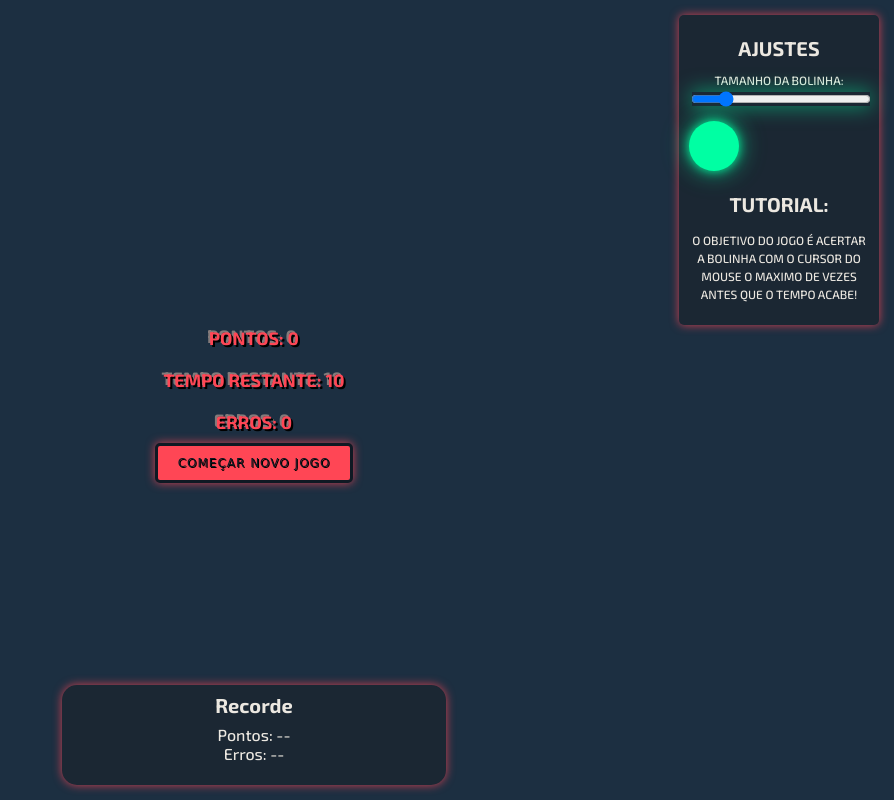
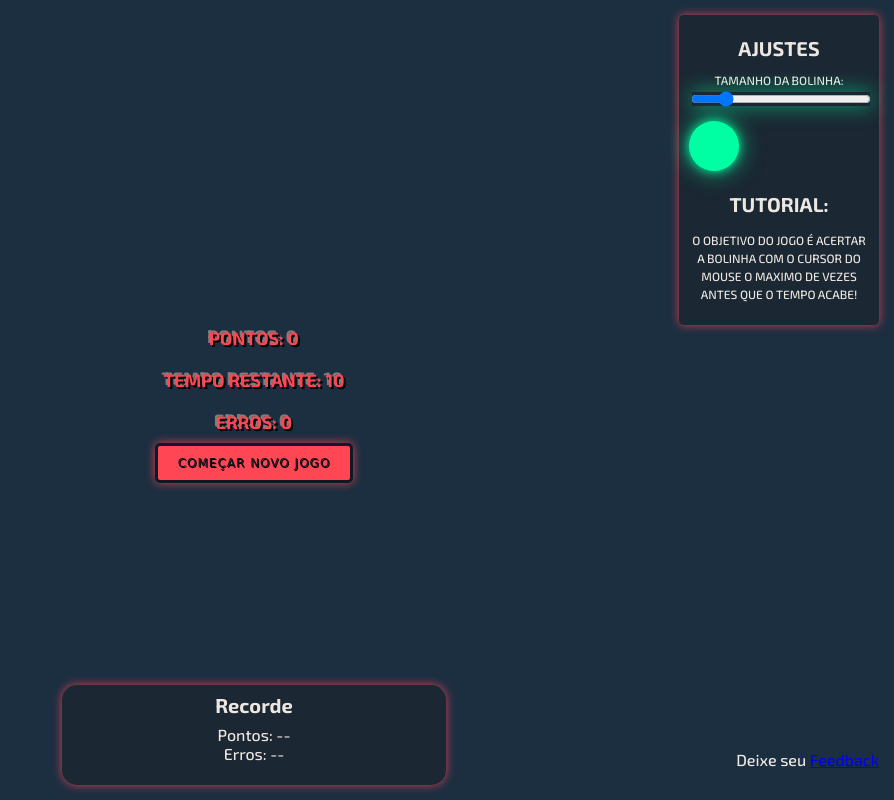
Before and after one commit to adilsonads/jogodeClick, a plain HTML site: page index.html in a window 1280 px wide. Shown: the whole page, without its empty margins (386-1280 px from the left). Drawn offline with Linux system fonts and the light colour scheme.

Commit message:
Inserindo feedback

```diff
--- a/index.html
+++ b/index.html
@@ -35,6 +35,9 @@
         <div id="recordPontuacao">Pontos: --</div>
         <div id="recordErros">Erros: --</div>
     </div>
+    <div id="feedback">
+        <p>Deixe seu  <a href="https://docs.google.com/forms/d/e/1FAIpQLScj9zZH21NraJfzs4FLRnZpLXPOhKeJ9NjE5go3nbYlG2_Fcg/viewform" target="_blank">Feedback</a></p>
+    </div>
 </body>
 <script src="script.js"></script>
 
--- a/script.js
+++ b/script.js
@@ -16,6 +16,7 @@ const circleSizeInput = document.getElementById('circleSize');
 const previewCircle = document.getElementById('previewCircle');
 const recordPontuacao = document.getElementById('recordPontuacao');
 const recordErros = document.getElementById('recordErros');
+const feedback = document.getElementById('feedback');
 
 // Atualiza o tamanho da bolinha e do preview sempre que o usuário ajustar o slider
 circleSizeInput.addEventListener('input', () => {
@@ -83,6 +84,8 @@ function iniciarJogo() {
     resetButton.style.display = 'none';
     controlsContainer.style.display = 'none';
     menuRecord.style.display = 'none';
+    feedback.style.display = 'none';
+
 
 
 
@@ -100,6 +103,8 @@ function iniciarJogo() {
             resetButton.style.display = 'block'; // Exibe o botão de reinício
             controlsContainer.style.display = 'block'; // Exibe o menu de tamanho do círculo após o jogo
             menuRecord.style.display = 'block';
+            feedback.style.display = 'block';
+
 
             // Remove o evento de clique para evitar contagem de erro após o fim do jogo
             document.removeEventListener('click', verificarCliqueFora);
--- a/style.css
+++ b/style.css
@@ -133,3 +133,10 @@ h2{
     box-shadow: 0px 0px 10px rgba(255, 70, 85, 0.8); /* Sombra */
     background: #1B2733; /* Cor de fundo */
 }
+#feedback{
+    position: fixed; /* Fixa no canto inferior direito */
+    bottom: 15px; /* Distância do fundo */
+    right: 15px; /* Distância da direita */
+    text-align: center;
+    color: #ECE8E1;
+}
```
